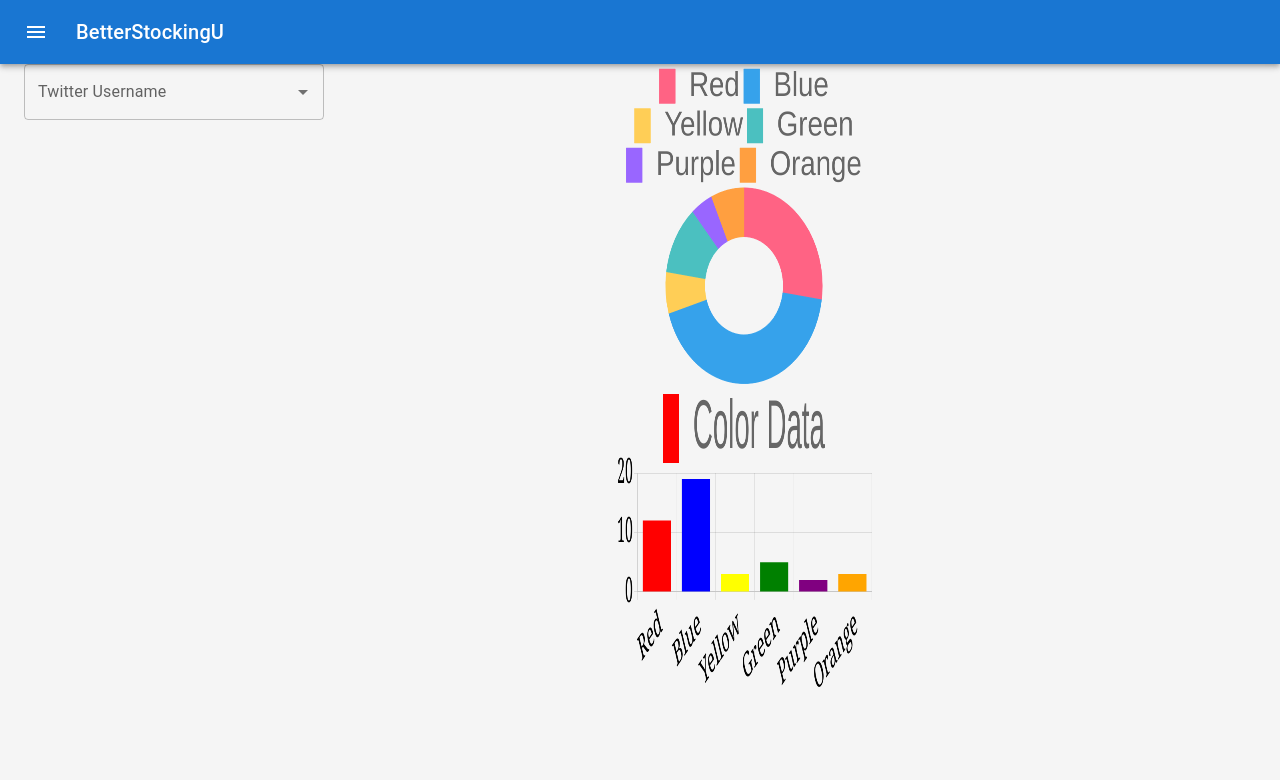
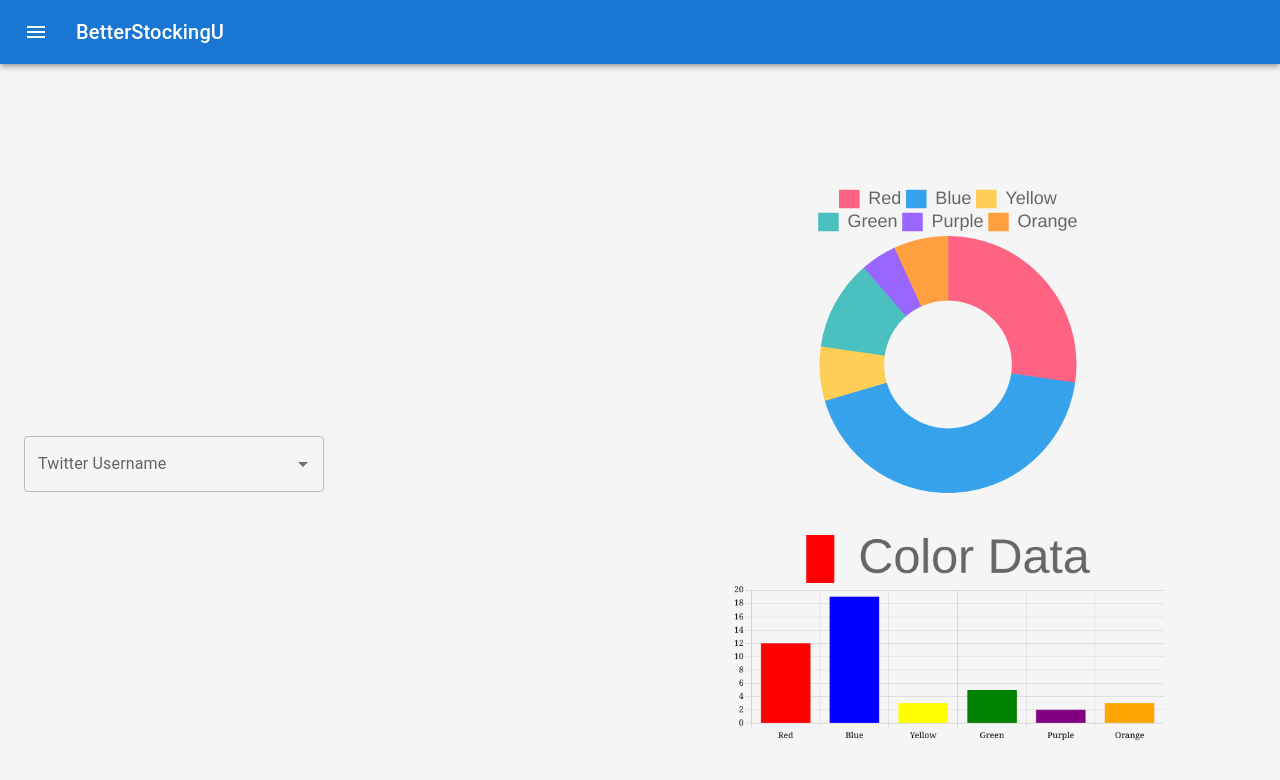
Before and after one commit to Tony-beeper/BetterStockingU, a React (Create React App) app in the folder frontend/: page / in a window 1280 px wide. Shown: the top 780 px of the page. Built offline with nearby package versions, Linux system fonts and the light colour scheme.

Commit message:
rename and layout

```diff
--- a/frontend/src/components/sentimentChart/barChart.js
+++ b/frontend/src/components/sentimentChart/barChart.js
@@ -20,7 +20,7 @@ ChartJS.register(
 );
 const defaultFont = {
   family: "Georgia",
-  size: 35,
+  size: 12,
   color: "black",
 };
 const colorCode = "black";
--- a/frontend/src/components/sentimentChart/sentimentChart.js
+++ b/frontend/src/components/sentimentChart/doughnutChart.js
@@ -33,7 +33,7 @@ export const options = {
       labels: {
         // This more specific font property overrides the global property
         font: {
-          size: 69,
+          size: 36,
         },
       },
     },
--- a/frontend/src/pages/HomePage/HomePage.css
+++ b/frontend/src/pages/HomePage/HomePage.css
@@ -6,7 +6,8 @@
 
   flex-direction: row;
   height: 100vh;
-  /* align-items: center; */
+  align-items: center;
+  flex: auto;
 }
 
 .penguinImage {
@@ -30,11 +31,34 @@
   justify-content: center;
 }
 
-.backgroundImage {
+/* .backgroundImage {
+  display: flex;
+  flex: 1;
   display: block;
   margin: 25 auto;
-  width: 40% !important;
+  width: 60% !important;
   height: 40% !important;
+} */
+.barChart {
+  display: flex;
+  flex: 1;
+  display: block;
+  /* margin: 100 auto; */
+  /* padding-bottom: 100px; */
+  width: 70% !important;
+  /* height: 200px !important; */
+}
+
+.doughnutChart {
+  display: flex;
+  flex: 1;
+  display: block;
+  /* margin: 25 auto; */
+  margin-bottom: 35px;
+  /* padding-bottom: 40px; */
+
+  width: 50% !important;
+  height: 20% !important;
 }
 
 .welcomeText {
@@ -46,12 +70,26 @@
 .credits {
   margin-top: 1em;
 }
-.search-section{
+.search-section {
   display: flex;
+  flex: 1;
   flex-direction: column;
 }
 
-.graph-section{
+.graph-section {
   display: flex;
+  flex: 1;
   flex-direction: column;
+  justify-content: center;
+  align-items: center;
+  width: 100%;
 }
+
+.grap-item {
+  display: flex;
+  flex: 1;
+  justify-content: center;
+  width: 5000px !important;
+
+  /* margin-top: 50px; */
+}
--- a/frontend/src/pages/HomePage/HomePage.js
+++ b/frontend/src/pages/HomePage/HomePage.js
@@ -1,7 +1,7 @@
 import "./HomePage.css";
-import Container from '@mui/material/Container';
-import { doughData } from "../../components/sentimentChart/sentimentChart";
-import { options } from "../../components/sentimentChart/sentimentChart";
+import Container from "@mui/material/Container";
+import { doughData } from "../../components/sentimentChart/doughnutChart";
+import { options } from "../../components/sentimentChart/doughnutChart";
 
 import { Doughnut } from "react-chartjs-2";
 import { Bar } from "react-chartjs-2";
@@ -41,23 +41,22 @@ const HomePage = () => {
 
   return (
     <Container maxWidth="xl">
-
-
-
       <div className="homepage">
         <div className="search-section">
-        <SearchBar options={data} setSearchQuery={setSearchQuery} />
+          <SearchBar options={data} setSearchQuery={setSearchQuery} />
         </div>
         <div className="graph-section">
-        <Doughnut
-          options={options}
-          data={doughData}
-          className="backgroundImage"
-        />
-        <Bar options={barOptions} data={barData} className="backgroundImage" />
+          {/* <div className="graph-item"> */}
+          <Doughnut
+            options={options}
+            data={doughData}
+            className="doughnutChart"
+          />
+          {/* </div> */}
+          {/* <div className="graph-item"> */}
+          <Bar options={barOptions} data={barData} className="barChart" />
+          {/* </div> */}
         </div>
-
-
       </div>
     </Container>
   );
```
